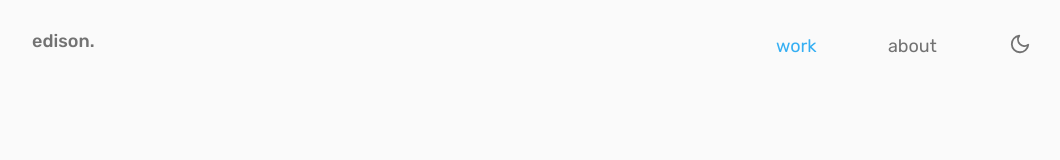
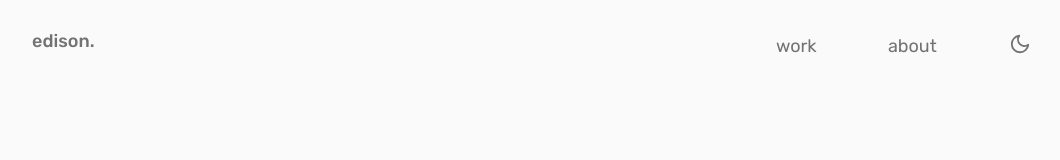
Before and after one commit to fyeung21/edison-web, a React (Create React App) app: page / in a window 1280 px wide. Shown: the top 160 px of the page, without its empty margins (108-1168 px from the left). Built offline with nearby package versions, Linux system fonts and the light colour scheme.

Commit message:
fix: have Link highlight on work only when user is in case study pages

```diff
--- a/src/components/Header/Nav.js
+++ b/src/components/Header/Nav.js
@@ -12,13 +12,13 @@ const Nav = ({ children }) => {
         <NavCont>
             {/* Work */}
             <NavIconCont>
-                <NavLink strict to="/" style={linkStyle} activeStyle={activeLinkStyle}>
+                <NavLink strict to="/work/" style={linkStyle} activeStyle={activeLinkStyle}>
                     <Edit />
                 </NavLink>
             </NavIconCont>
 
             <NavTxt>
-                <NavLink strict to="/" style={linkStyle} activeStyle={activeLinkStyle}>
+                <NavLink strict to="/work/" style={linkStyle} activeStyle={activeLinkStyle}>
                     work
                 </NavLink>
             </NavTxt>
```
